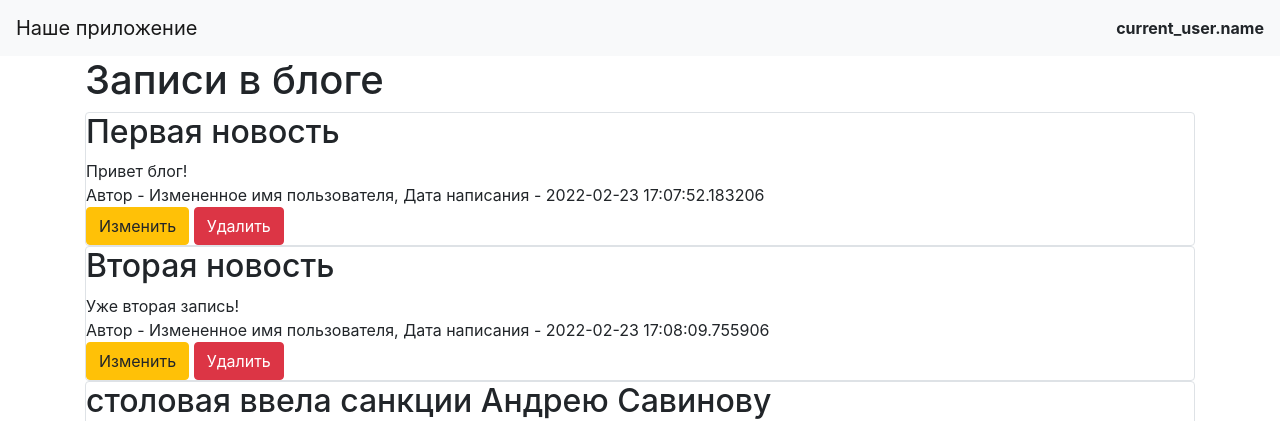
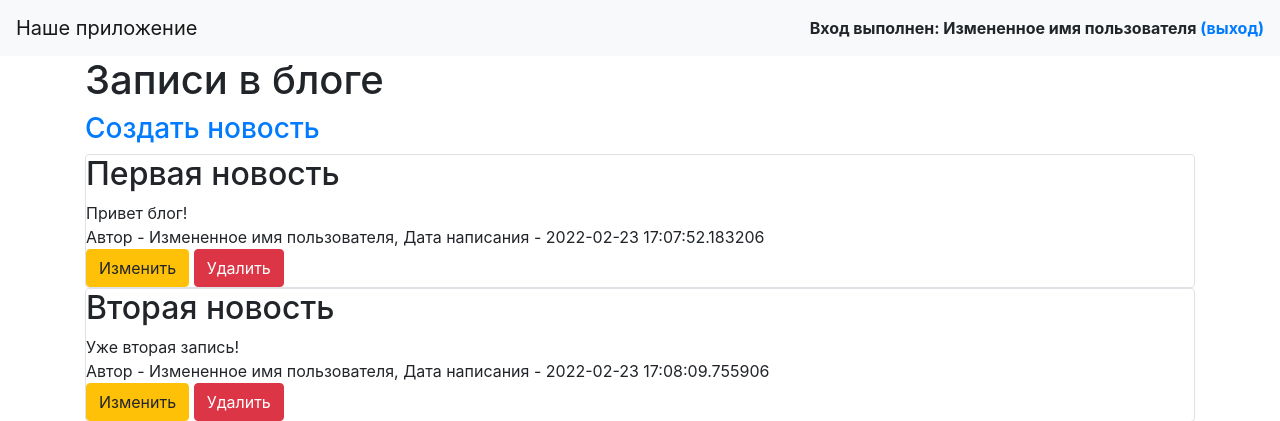
Before and after one commit to Oleja-mo/Leha_from_africa, a Flask app: page / in a window 1280 px wide. Shown: the top 421 px of the page. Run offline with Flask 2, Linux system fonts and the light colour scheme; a user stored in the database is signed in; data comes from the database, SQL or seed files in the repository; both versions use the stored data as it was after the commit; some libraries are stand-ins or nearby versions.

Commit message:
Add files via upload

```diff
--- a/main.py
+++ b/main.py
@@ -2,7 +2,7 @@ from flask import Flask, request, jsonify
 from werkzeug.exceptions import abort
 from werkzeug.utils import redirect
 from data import db_session
-from flask_login import LoginManager, login_user, login_required, current_user
+from flask_login import LoginManager, login_user, login_required, current_user, logout_user
 from data.users import User
 from data.news import News
 from flask import render_template
@@ -88,7 +88,14 @@ def login():
         return render_template('login.html',
                                message="Неправильный логин или пароль",
                                form=form)
-    return render_template('login.html', title='Авторизация', form=form)
+    return render_template('login.html', title='Авторизация', form=form)\
+
+
+@app.route("/logout")
+@login_required
+def logout():
+    logout_user()
+    return redirect('/')
 
 
 @app.route('/news', methods=['GET', 'POST'])
--- a/templates/base.html
+++ b/templates/base.html
@@ -14,9 +14,9 @@
     <nav class="navbar navbar-light bg-light">
         <a class="navbar-brand" href="#">Наше приложение</a>
         {% if current_user.is_authenticated %}
-        <strong>current_user.name</strong>
+        <strong>Вход выполнен: {{current_user.name}}     <a href="/logout">(выход)</a></strong>
         {% else %}
-        <strong>Вы не вошли в аккаунт. Чтобы создавать записи нужно <a href="/register">зарегистрироваться</a> или <a
+        <strong>Вы не вошли в аккаунт. Чтобы писать новости нужно <a href="/register">зарегистрироваться</a> или <a
                 href="/login">войти</a></strong>
         {% endif %}
     </nav>
--- a/templates/index.html
+++ b/templates/index.html
@@ -1,7 +1,8 @@
 {% extends "base.html" %}
 
 {% block content %}
-<h1>Записи в блоге</h1>
+<h1>Записи в блоге</h1> {% if current_user.is_authenticated %} <h3><a href="/news">Создать новость</a></h3>
+{% endif %}
 {% for item in news%}
 <div class="col-md6 border rounded">
     <h2>{{item.title}}</h2>
```
Also changed, not shown: db/blogs.db.
